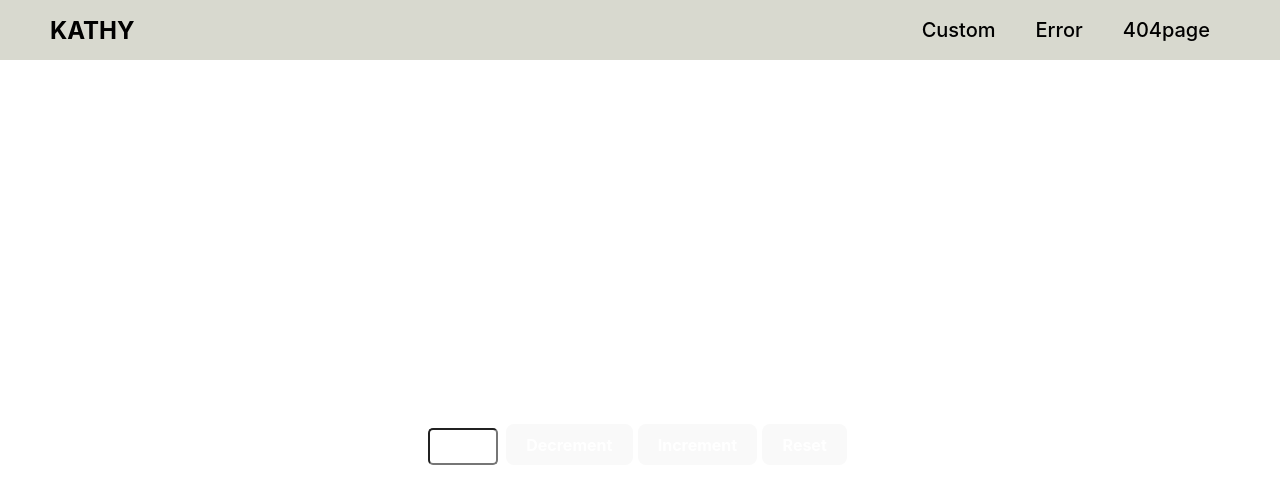
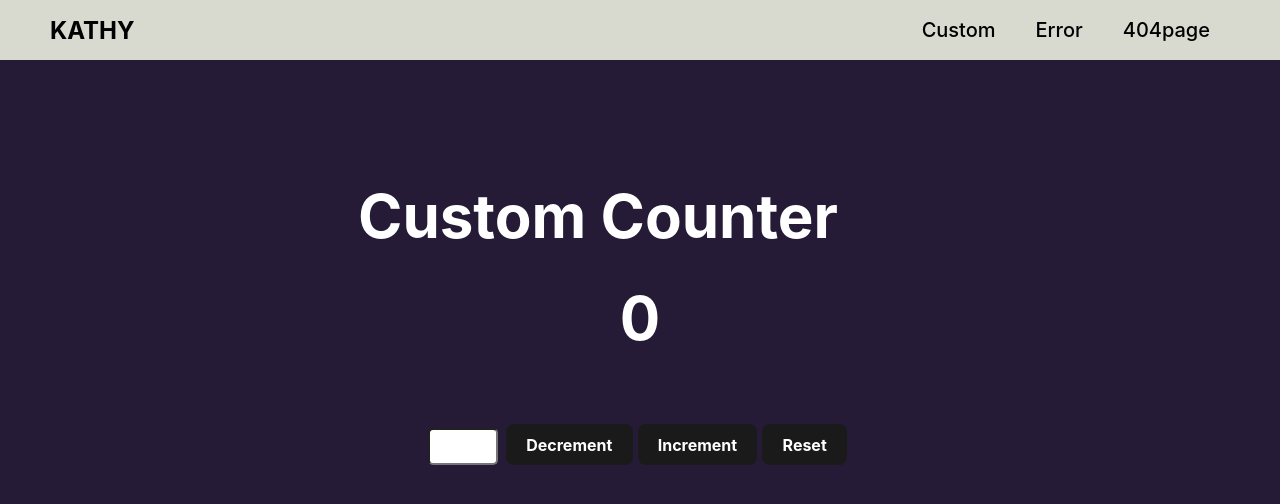
Before and after one commit to Kathy-kay/Exam-Project, a React (Vite) app: page /custom in a window 1280 px wide. Shown: the top 504 px of the page. Built offline with nearby package versions, Linux system fonts and the light colour scheme.

Commit message:
changed the root and button  background color

```diff
--- a/src/App.css
+++ b/src/App.css
@@ -70,9 +70,15 @@ nav ul li{
 .error-page p{
   font-size: 30px;
 }
-
+.fallback-btn{
+  background-color: #1a1a1a;
+}
+.hook-btnbtn{
+  background-color: #1a1a1a;
+}
 .error-btn{
   margin-top: 15px;
+  background-color: #1a1a1a;
 }
 
 .custom-section{
--- a/src/Component/CustomHook.jsx
+++ b/src/Component/CustomHook.jsx
@@ -34,14 +34,17 @@ const CustomHook = () => {
                />
                <button
                onClick={counter.decrement}
-               disabled={counter.input === 0}>Decrement</button>
+               disabled={counter.input === 0}
+               className='hook-btnbtn'>Decrement</button>
 
                 <button
-                onClick={counter.increment}>
+                onClick={counter.increment}
+                className='hook-btnbtn'>
                  Increment
                 </button>
                 <button
-                 onClick={counter.reset}>
+                 onClick={counter.reset}
+                 className='hook-btnbtn'>
                     Reset
                 </button>
             </div>
--- a/src/Component/ErrorFallback.jsx
+++ b/src/Component/ErrorFallback.jsx
@@ -7,7 +7,7 @@ const ErrorFallback = ({ error, resetErrorBoundary }) => {
       <div role="alert" className="error">
         <h2>Something went wrong</h2>
         <p>{error.message}</p>
-        <button onClick={resetErrorBoundary}>Go Home</button>
+        <button onClick={resetErrorBoundary} className="fallback-btn">Go Home</button>
       </div>
     </>
   )
--- a/src/index.css
+++ b/src/index.css
@@ -4,7 +4,7 @@
   /*font-weight: 400;
   color: rgba(255, 255, 255, 0.87);*/
 
-  background-color: #242424;
+  background-color: #251B37;
 
 
 
@@ -36,7 +36,7 @@ button {
   color: #fff;
   font-family: inherit;
   /*background-color: rgba(218,165,32,0.75);*/
-  background-color: #1a1a1a;
+  background-color: #251B37;
   cursor: pointer;
   font-weight: bold;
   margin-right: 5px;
@@ -60,7 +60,7 @@ button {
 
 
  button:hover {
-  border-color: #646cff;
+  border-color: #D8D9CF;
 }
 .first{
   margin-left: 40px;
@@ -78,19 +78,6 @@ input{
 }
 .second{
   margin-left: 90px;
-}
-
-@media (prefers-color-scheme: light) {
-  :root {
-    color: #213547;
-    background-color: #ffffff;
-  }
-  a:hover {
-    color: #747bff;
-  }
-  button {
-    background-color: #f9f9f9;
-  }
 }
 
 @media (max-width: 700px){
```
